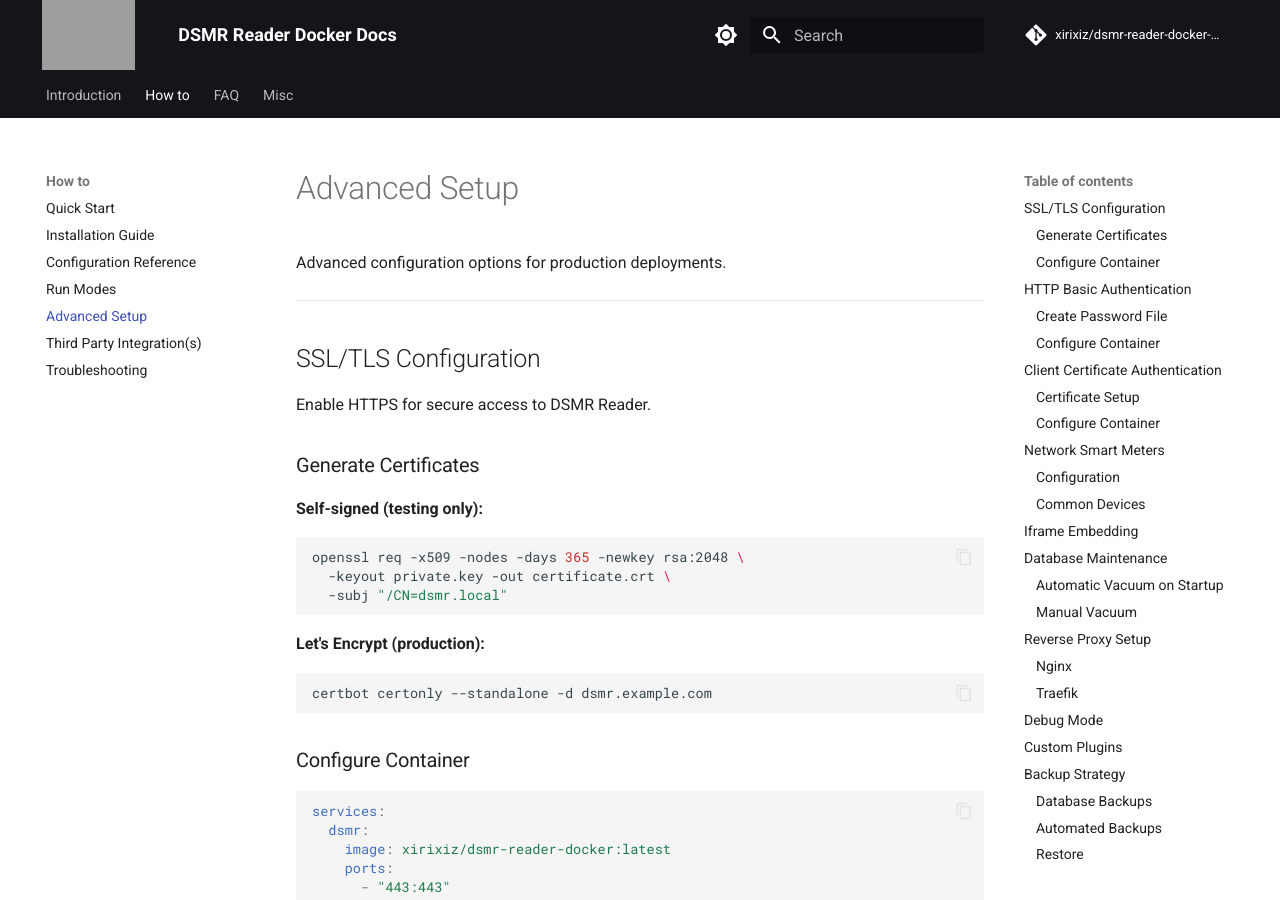
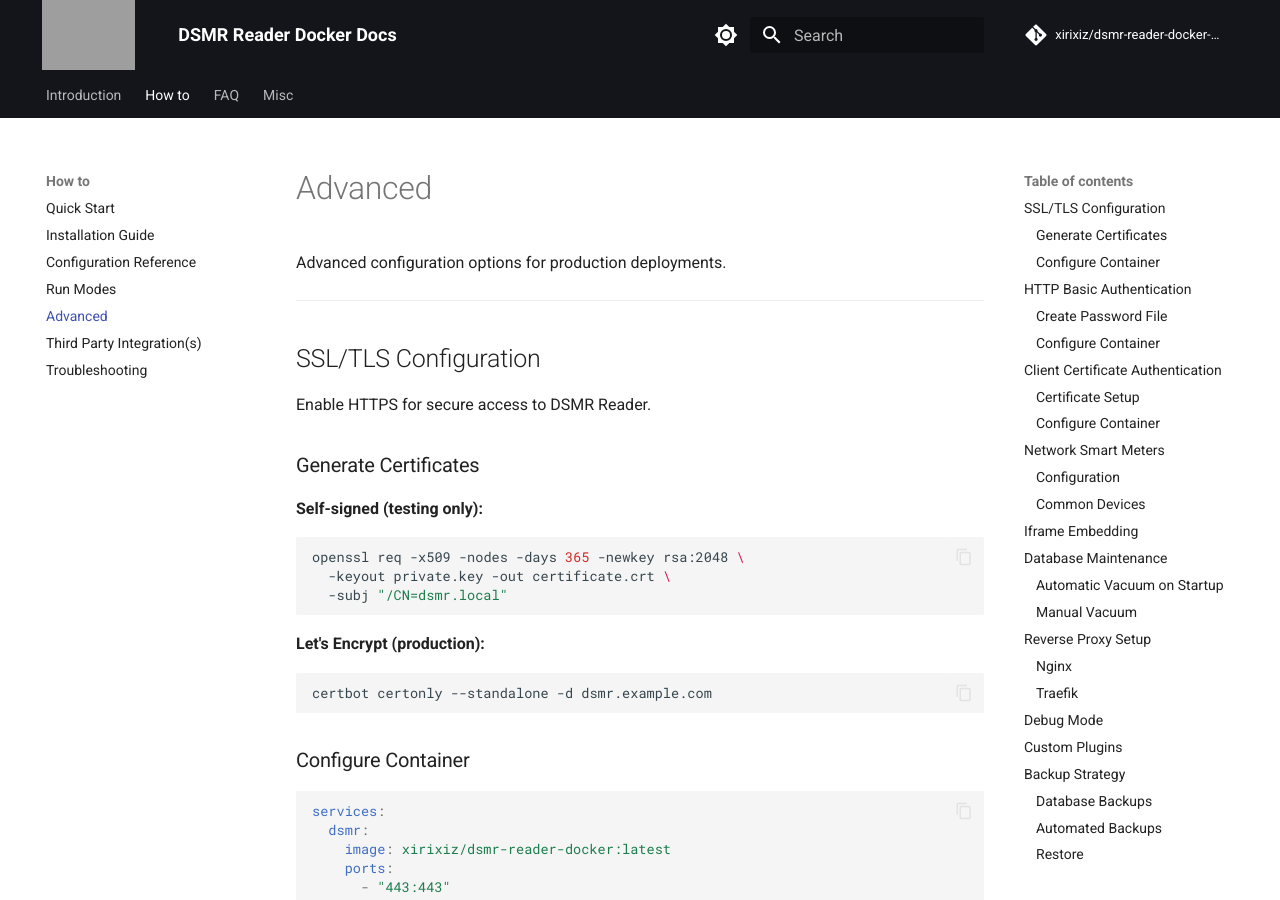
Before and after one commit to xirixiz/dsmr-reader-docker-docs, an MkDocs documentation site: the page built from docs/general/advanced.md, in a window 1280 px wide and 900 px high. Built offline with MkDocs 1.6.1 and Material for MkDocs 9.7.7, drawn with Linux system fonts in a browser that asks for light colours; comment, search, counter and statistics services are not loaded; grey boxes are pictures that could not be loaded.

Commit message:
update docs (still needs work)

```diff
--- a/docs/general/advanced.md
+++ b/docs/general/advanced.md
@@ -1,4 +1,4 @@
-# Advanced Setup
+# Advanced
 
 Advanced configuration options for production deployments.
 
```
